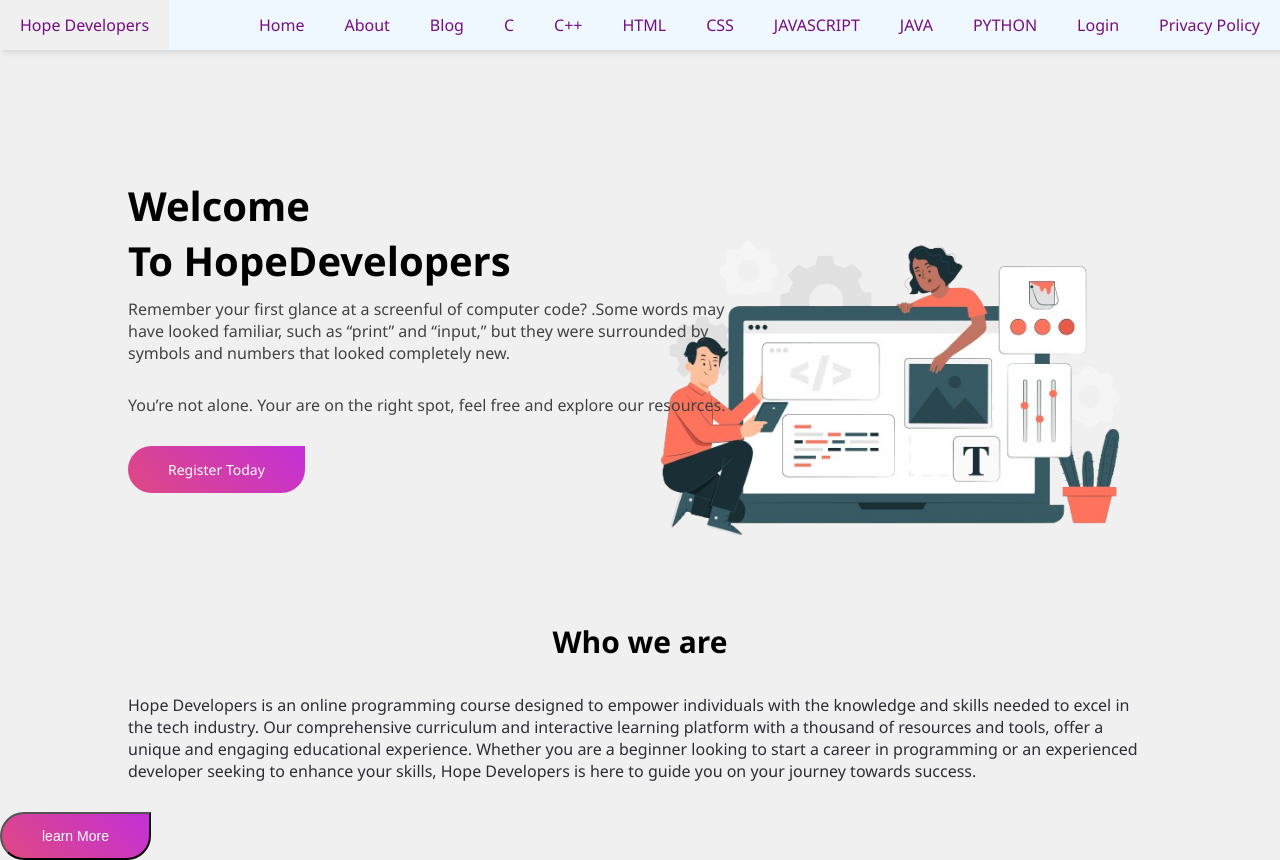
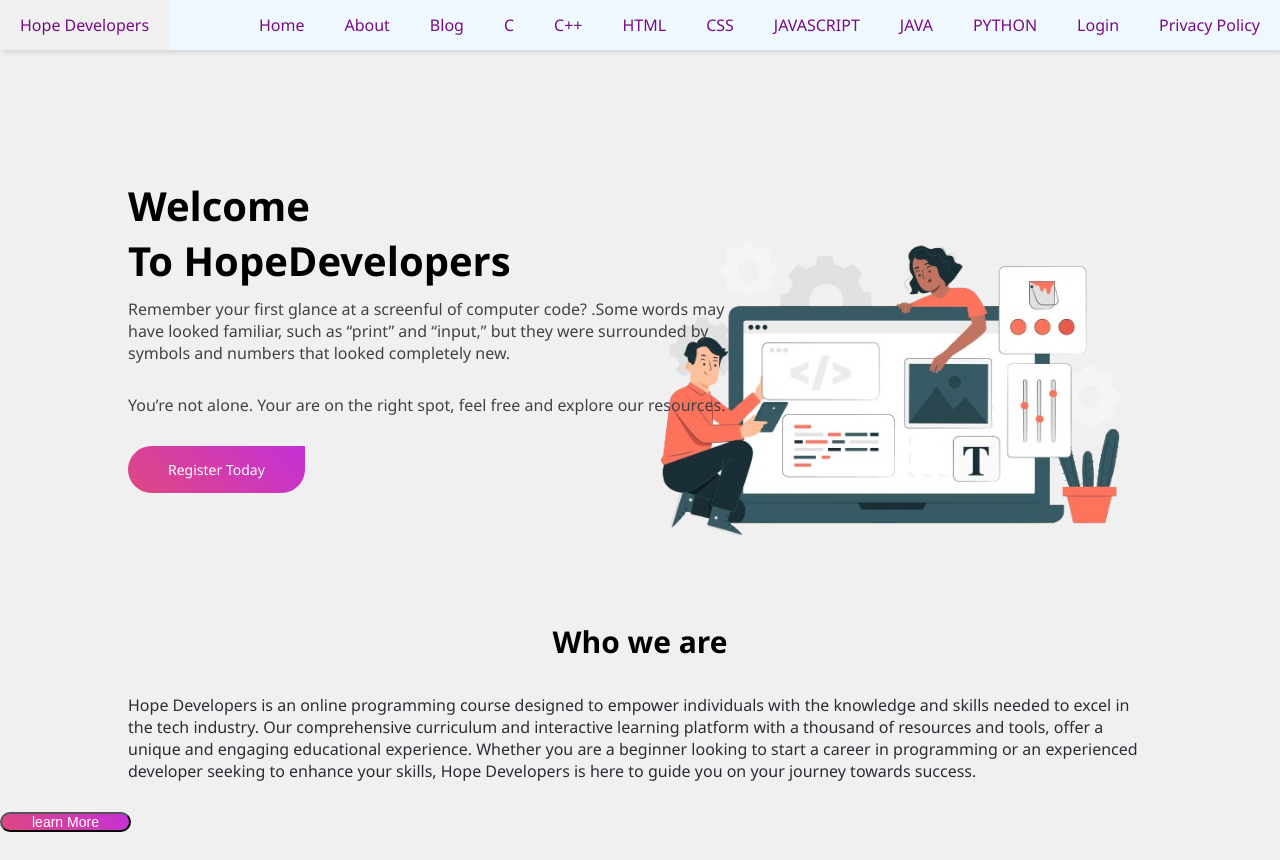
Before and after one commit to mrhope254/HopeDevelopers, a plain HTML site: page index.html in a window 1280 px wide. After the commit the page ends 832 px from the top, so only its background shows below. Drawn offline with Linux system fonts and the light colour scheme.

Commit message:
btn 1 to 2

```diff
--- a/index.html
+++ b/index.html
@@ -78,7 +78,7 @@
    </div>
                                              <h3>Who we are</h3><br>
      <p class="p-about">Hope Developers is an online programming course designed to empower individuals with the knowledge and skills needed to excel in the tech industry. Our comprehensive curriculum and interactive learning platform with a thousand of resources and tools, offer a unique and engaging educational experience. Whether you are a beginner looking to start a career in programming or an experienced developer seeking to enhance your skills, Hope Developers is here to guide you on your journey towards success.</p>
-     <button class="btn2">learn More</button>
+     <button class="btn1">learn More</button>
 
 
 
```
